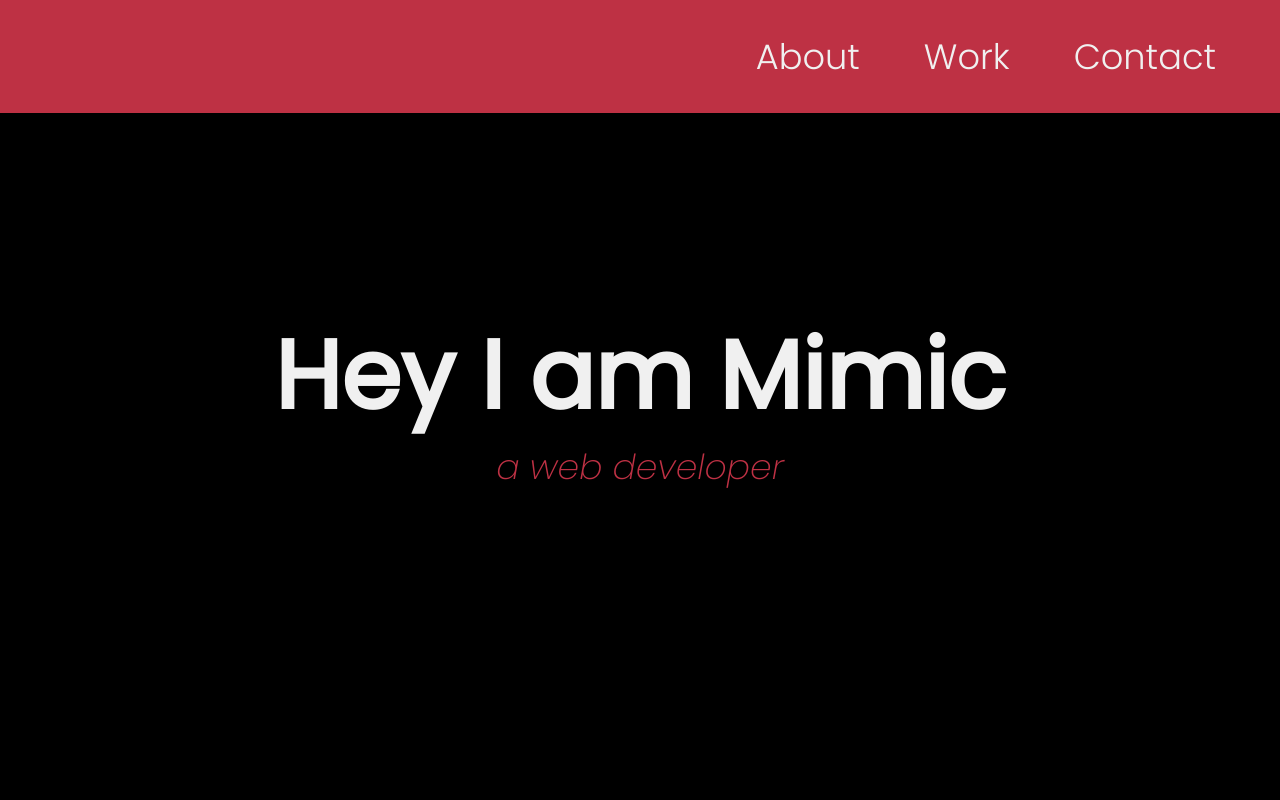
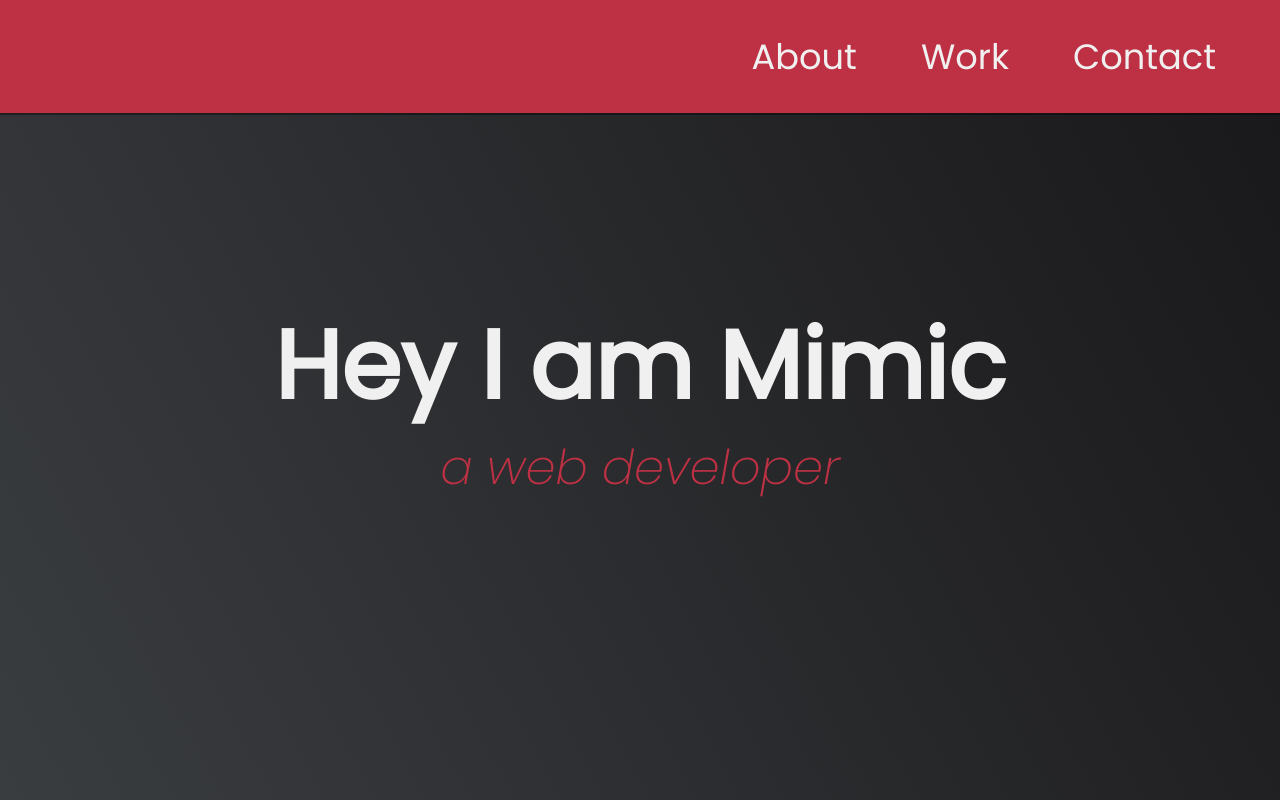
Before and after one commit to olayinka-oladele/20-fcc-personal-portfolio-webpage, a website: page index.html in a window 1280 px wide. Shown: the top 800 px of the page. Drawn offline with Linux system fonts and the light colour scheme.

Commit message:
feat: css changes.

```diff
--- a/css/index.css
+++ b/css/index.css
@@ -13,7 +13,7 @@
 body {
   font-family: 'Poppins', sans-serif;
   font-size: 1.8rem;
-  font-weight: 300;
+  font-weight: 400;
   line-height: 1.4;
   color: var(--main-white);
 }
@@ -57,6 +57,7 @@ ul {
   width: 100%;
   height: 100vh;
   background-color: black;
+  background-image: linear-gradient(62deg, #3a3d40 0%, #181719 100%);
   flex-direction: column;
 }
 
@@ -67,8 +68,8 @@ h1 {
 .welcome-section > p {
   color: var(--main-red);
   font-style: italic;
-  font-weight: 20px;
-  font-size: larger;
+  font-weight: 200;
+  font-size: 3rem ;
 }
 
 .projects-section {
@@ -109,12 +110,6 @@ h1 {
   margin: 0 auto;
   margin-bottom: 5rem;
   margin-top: 6rem;
-}
-
-.projects {
-  background: var(--main-gray);
-  box-shadow: 1px 1px 2px rgb(0 0 0 / 50%);
-  border-radius: 2px;
 }
 
 .project-title {
```
